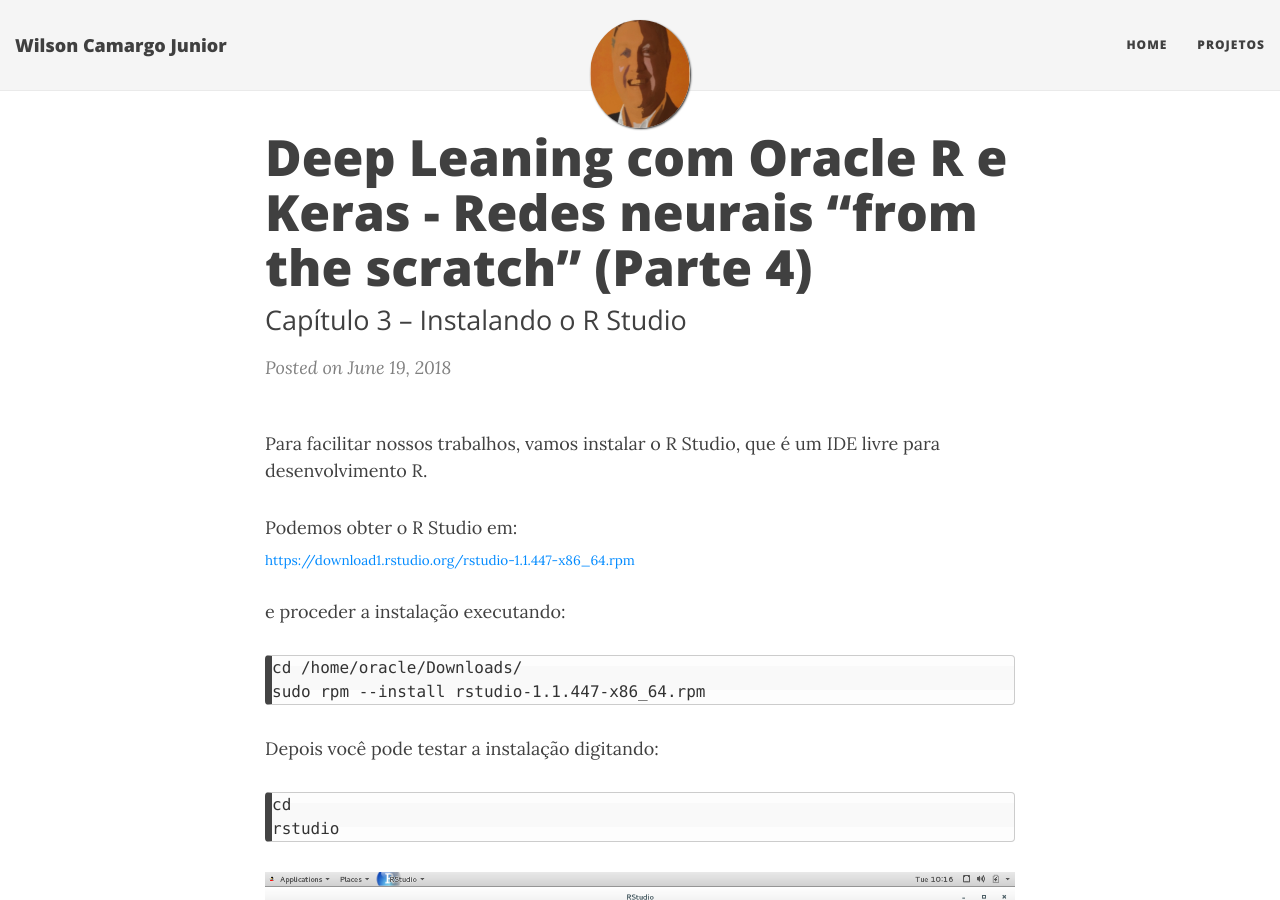
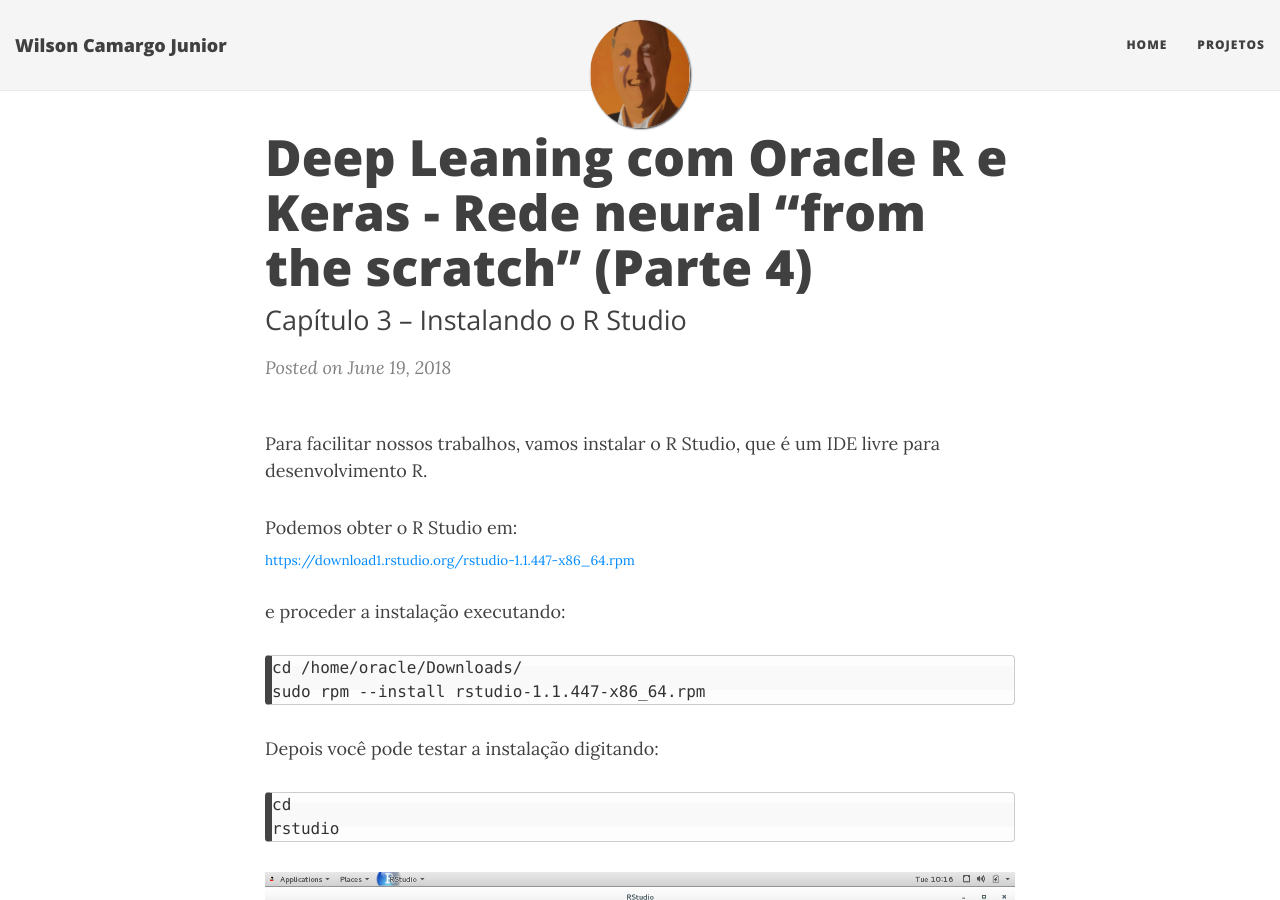
Before and after one commit to wilson-camargo-jr/teste, a Jekyll site: the page built from _posts/2018-06-19-ANN-ORE-P4.md, in a window 1280 px wide and 900 px high. Built offline with Jekyll 4.4.1, drawn with Linux system fonts in a browser that asks for light colours; nearby versions of some CDN libraries; comment, search, counter and statistics services are not loaded.

Commit message:
Update 2018-06-19-ANN-ORE-P4.md

```diff
--- a/_posts/2018-06-19-ANN-ORE-P4.md
+++ b/_posts/2018-06-19-ANN-ORE-P4.md
@@ -1,6 +1,6 @@
 ---
 layout: post
-title: Deep Leaning com Oracle R e Keras - Redes neurais “from the scratch” (Parte 4)
+title: Deep Leaning com Oracle R e Keras - Rede neural “from the scratch” (Parte 4)
 subtitle: Capítulo 3 – Instalando o R Studio
 ---
 
```
